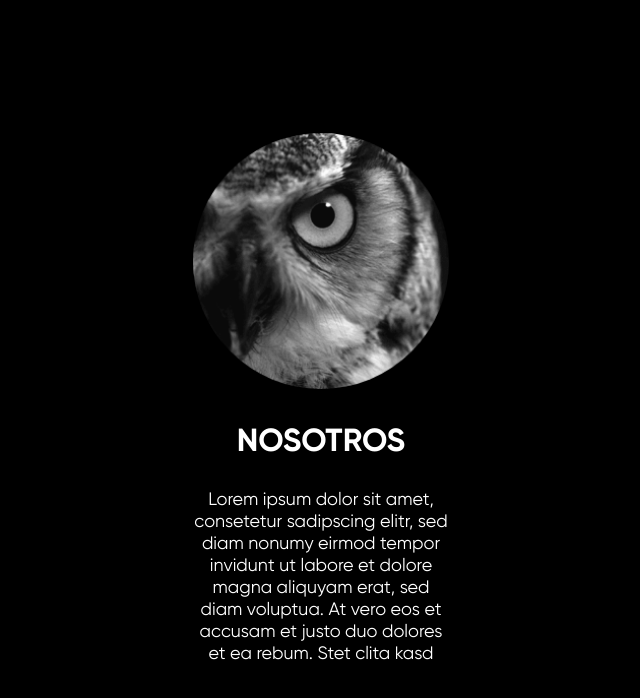
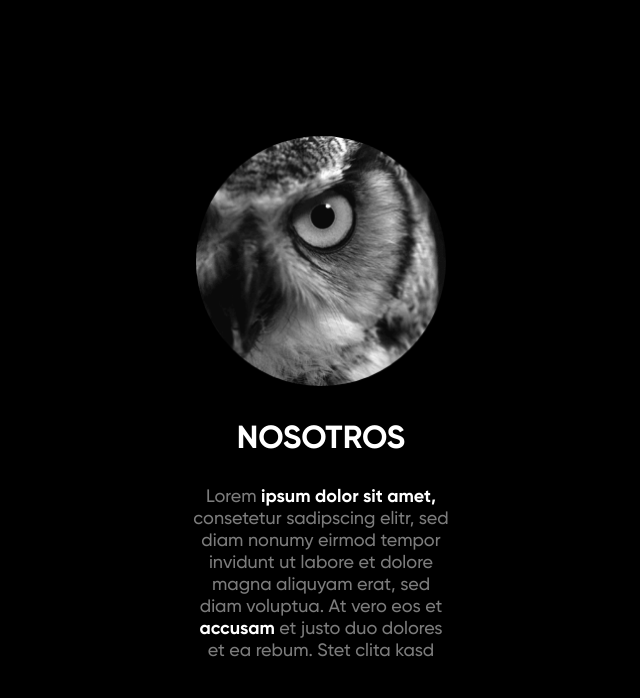
Before and after one commit to guayGonzalez/LaCorteDeLosBuhos, a plain HTML site: page index.html in a window 1280 px wide. Shown: the whole page, without its empty margins (319-959 px from the left). Drawn offline with Linux system fonts and the light colour scheme; files whose address does not match are found by name.

Commit message:
about us commit

```diff
--- a/Styles/main.scss
+++ b/Styles/main.scss
@@ -19,6 +19,7 @@ text-align: center;
 img{
 
 width: 20vw;
+max-width: 250px;
 
 }
 
@@ -33,7 +34,17 @@ p{
 
 font-size: 18px;
 width: 20vw;
+max-width: 300px;
+color: #7C7C7C;
+font-weight: 500;
+
+span{
+
+    color: white;
+    font-weight: bold;
 
 }
 
 }
+
+}
--- a/index.html
+++ b/index.html
@@ -13,7 +13,7 @@
     <div>
         <img src="Assets/images/Eye_of_the_court.png" alt="OjoDeLaCorte">
         <h2>NOSOTROS</h2>
-        <p>Lorem ipsum dolor sit amet, consetetur sadipscing elitr, sed diam nonumy eirmod tempor invidunt ut labore et dolore magna aliquyam erat, sed diam voluptua. At vero eos et accusam et justo duo dolores et ea rebum. Stet clita kasd </p>
+        <p>Lorem <span>ipsum dolor sit amet,</span> consetetur sadipscing elitr, sed diam nonumy eirmod tempor invidunt ut labore et dolore magna aliquyam erat, sed diam voluptua. At vero eos et <span>accusam</span>  et justo duo dolores et ea rebum. Stet clita kasd </p>
     </div>
 </div>
 
```
Also changed, not shown: Styles/main.css, 1 other file.
